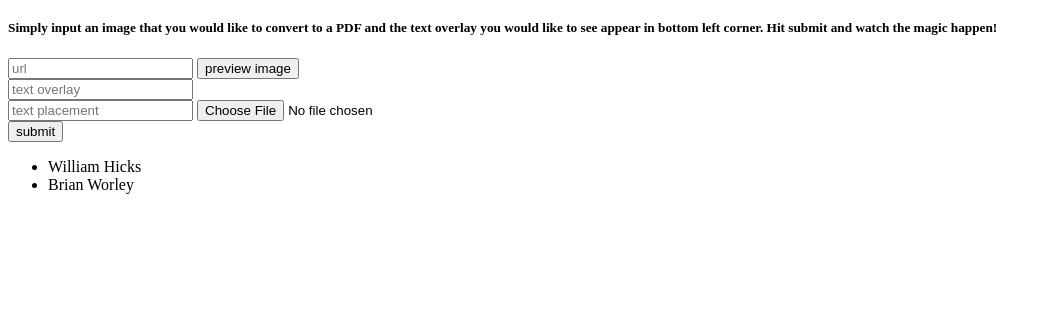
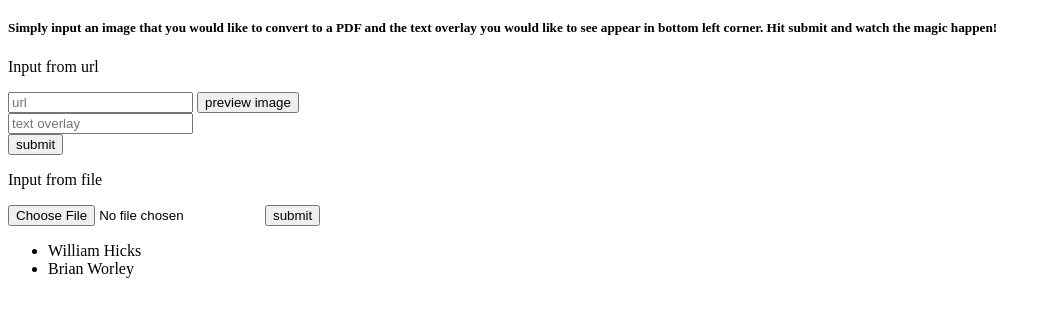
Before and after one commit to William-Hicks/William-Hicks.github.io, a plain HTML site: page index.html in a window 1280 px wide. Shown: the part 61-378 px from the top of the page, without its empty margins (0-1051 px from the left). Drawn offline with Linux system fonts and the light colour scheme.

Commit message:
Update index.html

```diff
--- a/index.html
+++ b/index.html
@@ -15,13 +15,17 @@
 		</div>
 	</div>
 	<div class='mainTable'>
-		<form method='POST' class='submit'>
+		<form method='POST' class='submitUrl'>
+			<p>Input from url</p>
 			<input type='text' placeholder="url" name='url' id='urlSubmit'>
-			<input type='submit' value='preview image' onclick="displayImageFromUrl()"><br>
+			<input type='button' value='preview image' onclick="displayImageFromUrl()"><br>
 			<input type='text' placeholder="text overlay" name='selftext'><br>
-			<input type='text' placeholder='text placement' name='placeText'>
-			<input type='file' name='fileSubmit'><br>
-			<input type="submit" value='submit' onclick="">
+			<input type="submit" value='submit' id='submitFromUrl' onclick="">
+		</form>
+		<form method='POST' class='submitFile'>
+			<p>Input from file</p>
+			<input type='file' id='inputFile'>
+			<input type='submit' value='submit' id='submitFromFile' onclick="">
 		</form>
 	</div>
 	<div class='footer'>
```
